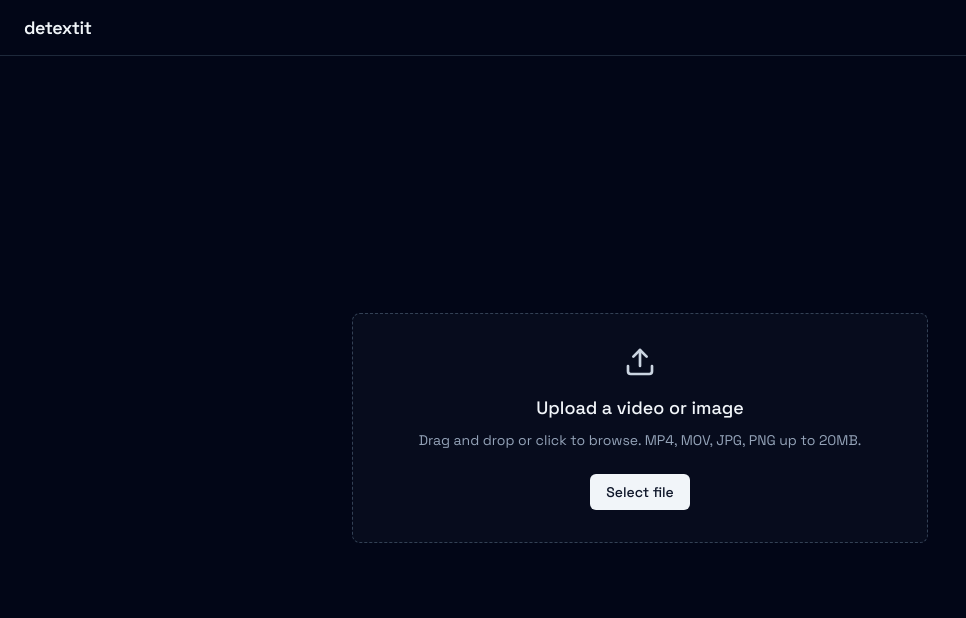
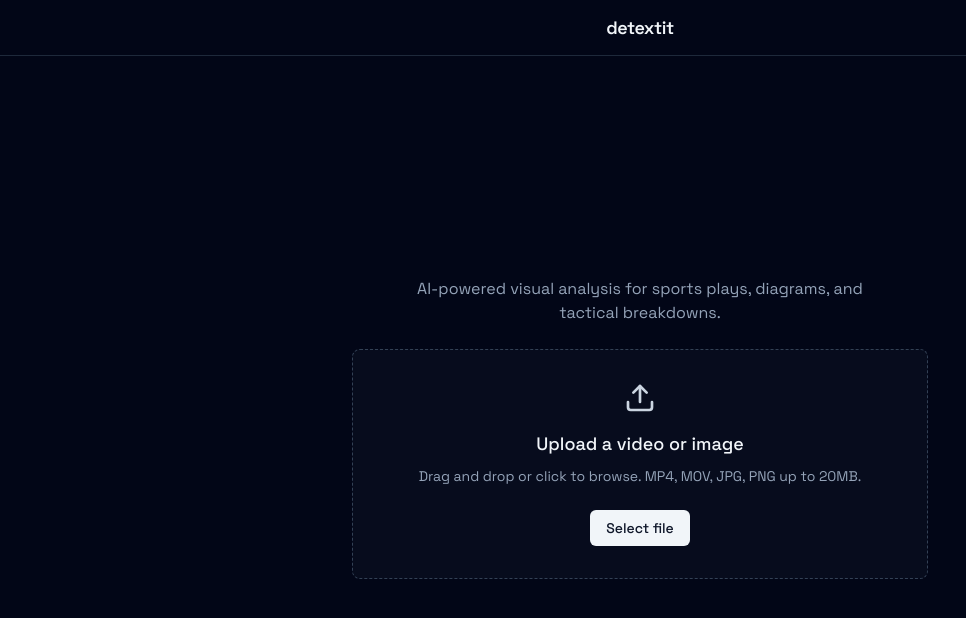
Before and after one commit to detextit/cv3-gemini-hack, a React (Vite) app: page / in a window 1280 px wide. Shown: the top 618 px of the page, without its empty margins (0-966 px from the left). Built offline with nearby package versions, Linux system fonts and the light colour scheme; no server answers.

Commit message:
feat: enhance upload page with centered header and subtitle
Add centered header and descriptive subtitle for better user context.

Co-authored-by: detextit-admin <180226892+detextit-admin@users.noreply.github.com>

```diff
--- a/App.tsx
+++ b/App.tsx
@@ -64,7 +64,7 @@ const App: React.FC = () => {
 
       {/* Header - only show on upload screen */}
       {!media && (
-        <header className="h-14 border-b border-slate-800 px-6 flex items-center shrink-0">
+        <header className="h-14 border-b border-slate-800 px-6 flex items-center justify-center shrink-0">
           <h1 className="text-lg font-semibold tracking-tight">detextit</h1>
         </header>
       )}
@@ -73,8 +73,13 @@ const App: React.FC = () => {
       <main className="flex-1 relative overflow-hidden">
         {!media ? (
           <div className="h-full w-full flex items-center justify-center p-6">
-            <div className="w-full max-w-xl">
-              <UploadZone onUpload={handleUpload} isProcessing={false} />
+            <div className="w-full max-w-xl flex flex-col items-center">
+              <p className="text-slate-400 text-center mb-6 max-w-md">
+                AI-powered visual analysis for sports plays, diagrams, and tactical breakdowns.
+              </p>
+              <div className="w-full">
+                <UploadZone onUpload={handleUpload} isProcessing={false} />
+              </div>
             </div>
           </div>
         ) : (
```
